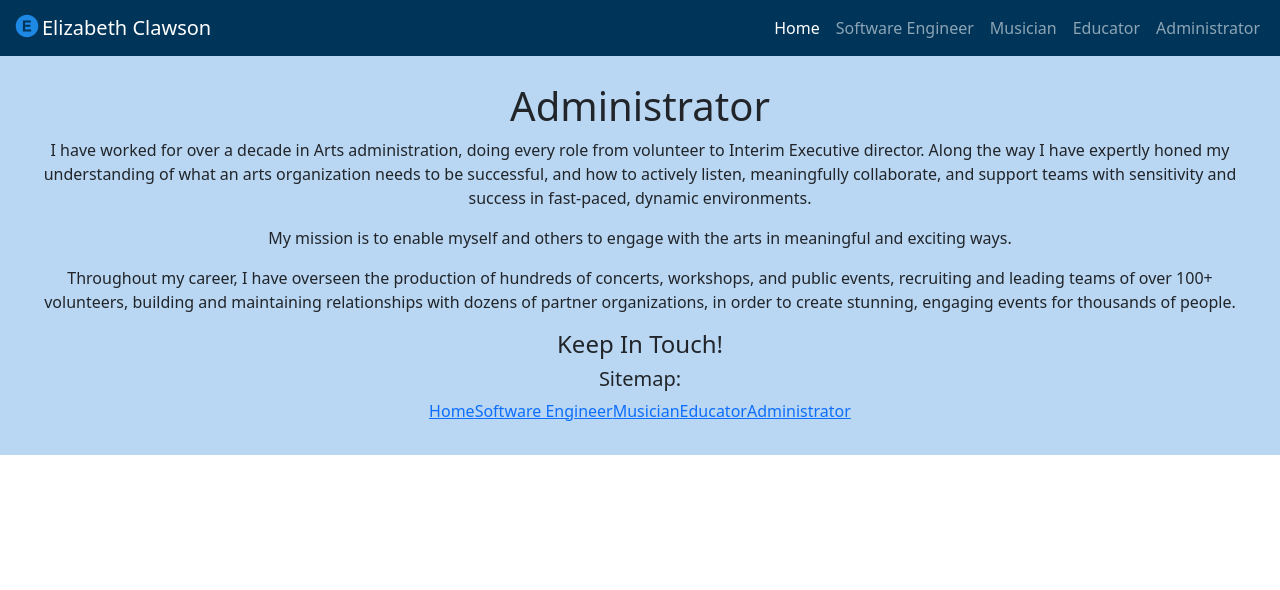
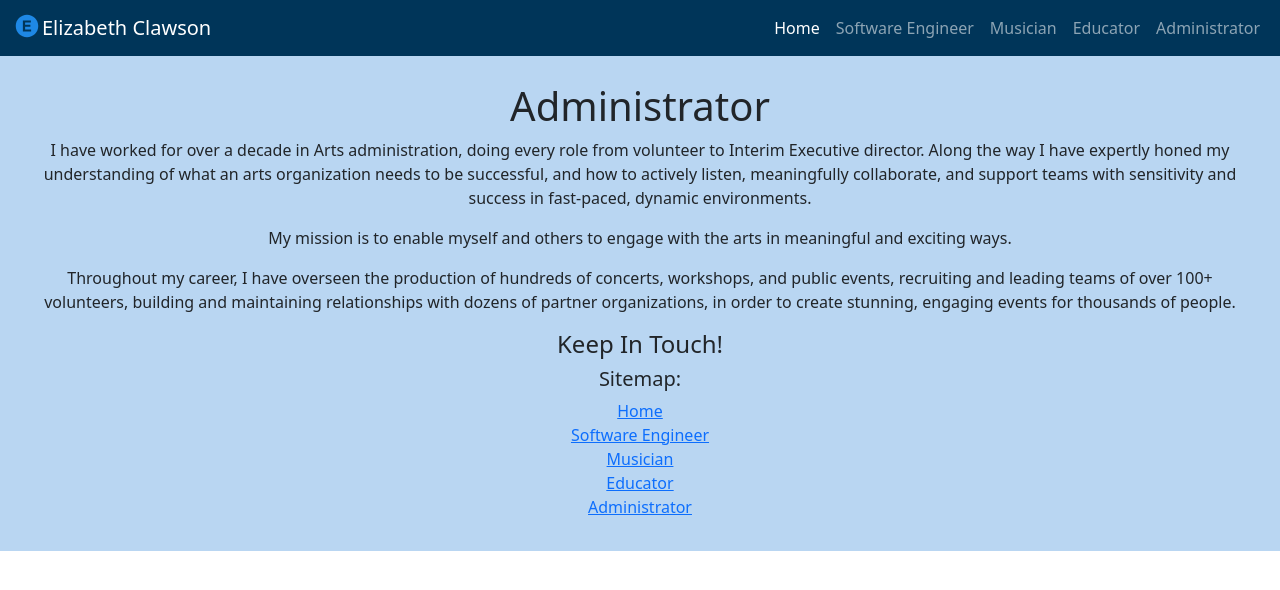
Before and after one commit to e-clawson/personal-website, a React (Vite) app in the folder personal-website-frontend/: page /administrator in a window 1280 px wide. Shown: the top 590 px of the page. Built offline with nearby package versions, Linux system fonts and the light colour scheme.

Commit message:
added styling page and added correct links to footer

```diff
--- a/personal-website-frontend/src/components/Footer/Footer.jsx
+++ b/personal-website-frontend/src/components/Footer/Footer.jsx
@@ -1,5 +1,6 @@
 import React from "react"
 import {Link} from 'react-router-dom'
+import '../Footer/footer.css'
 
 export default function Footer() {
     return (
@@ -9,11 +10,11 @@ export default function Footer() {
             </div>
             <div className="sitemap">
                 <h5>Sitemap:</h5>
-                <Link to="/home">Home</Link>
-                <Link to="/contact">Software Engineer</Link>
-                <Link to="/events">Musician</Link>
-                <Link to="/exhibits">Educator</Link>
-                <Link to="/home">Administrator</Link>
+                <Link to="/">Home</Link>
+                <Link to="/softwareengineer">Software Engineer</Link>
+                <Link to="/musician">Musician</Link>
+                <Link to="/educator">Educator</Link>
+                <Link to="/administrator">Administrator</Link>
             </div>
         </>
 
--- /dev/null
+++ b/personal-website-frontend/src/components/Footer/footer.css
@@ -0,0 +1,3 @@
+.sitemap{
+    display: grid
+}
```
